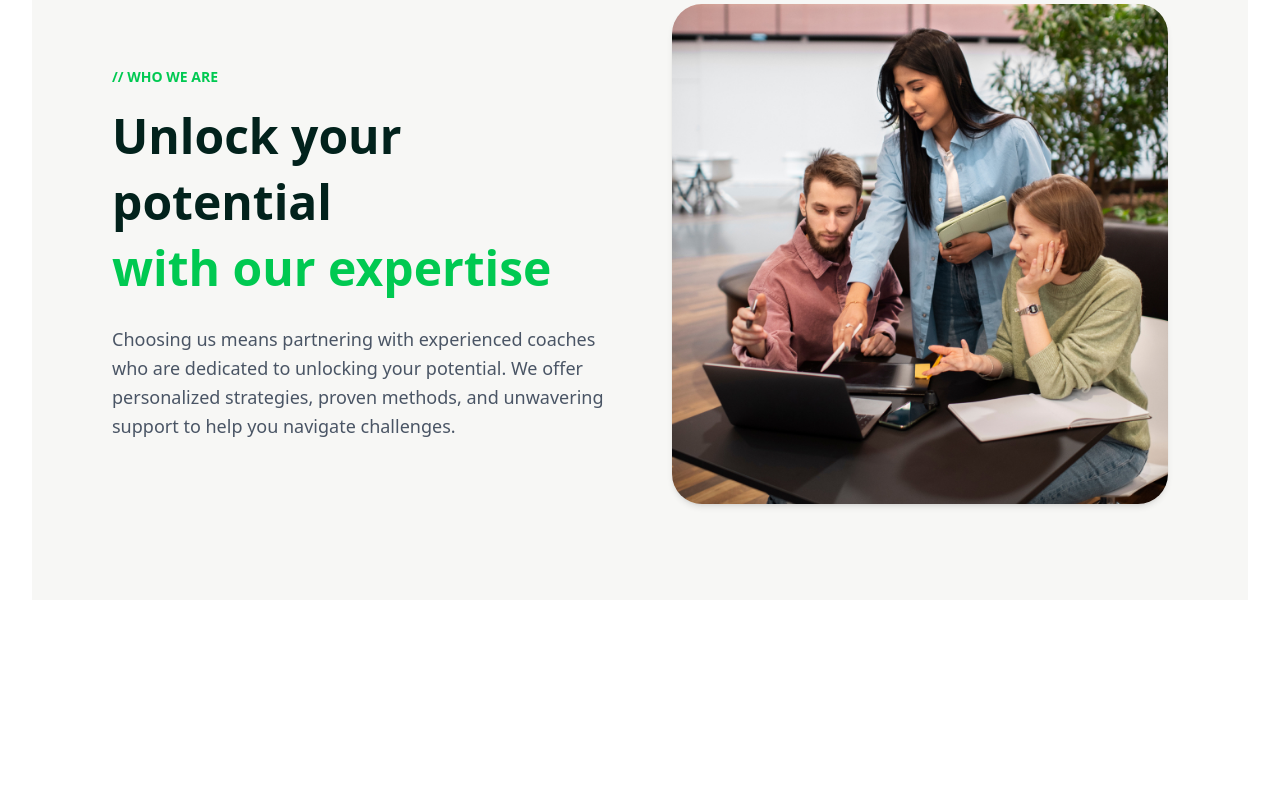
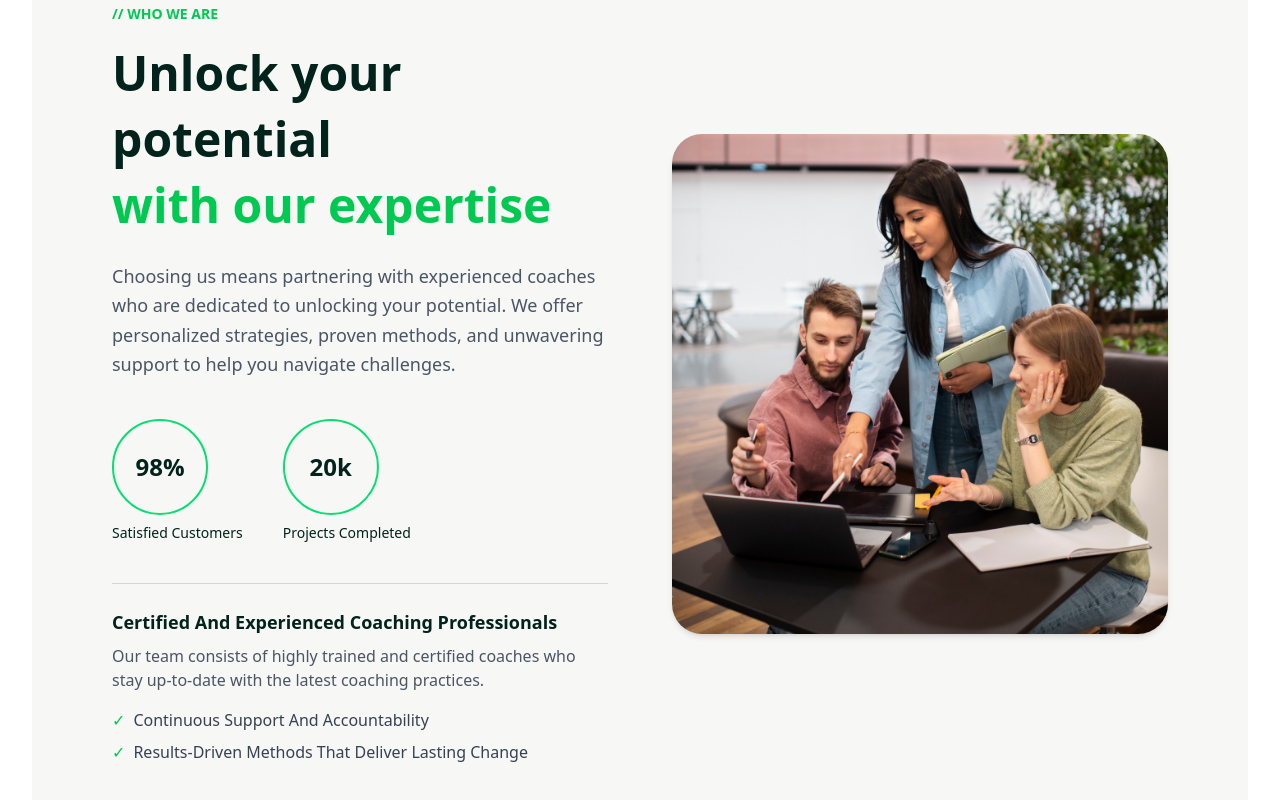
Before and after one commit to Lilbonner/krose-maket, a Next.js app: page / in a window 1280 px wide. Shown: the part 2913-3713 px from the top of the page. Before the commit the page ends 3545 px from the top, so only its background shows below. Built offline with nearby package versions, Linux system fonts and the light colour scheme.

Commit message:
added active counter function for WhoWeAre component

```diff
--- a/package.json
+++ b/package.json
@@ -19,7 +19,9 @@
     "lucide-react": "^0.511.0",
     "next": "15.1.8",
     "react": "^19.0.0",
-    "react-dom": "^19.0.0"
+    "react-countup": "^6.5.3",
+    "react-dom": "^19.0.0",
+    "react-intersection-observer": "^9.16.0"
   },
   "devDependencies": {
     "@eslint/eslintrc": "^3",
--- a/src/app/components/WhoWeAre.tsx
+++ b/src/app/components/WhoWeAre.tsx
@@ -3,8 +3,15 @@
 import { useEffect } from 'react'
 import AOS from 'aos'
 import 'aos/dist/aos.css'
+import CountUp from 'react-countup'
+import { useInView } from 'react-intersection-observer'
 
 export default function WhoWeAre() {
+    const { ref, inView } = useInView({
+        triggerOnce: true,
+        threshold: 0.5,
+    })
+
     useEffect(() => {
         AOS.init({ duration: 800, once: true })
     }, [])
@@ -12,7 +19,6 @@ export default function WhoWeAre() {
     return (
         <section className="bg-[#F7F7F5] py-24 px-6 lg:px-20">
             <div className="max-w-7xl mx-auto grid grid-cols-1 lg:grid-cols-2 gap-16 items-center">
-                {/* Левая колонка */}
                 <div data-aos="fade-right">
                     <p className="text-green-500 text-sm font-semibold uppercase">// Who We Are</p>
                     <h2 className="text-4xl md:text-5xl font-bold text-[#02221C] mt-4 leading-snug">
@@ -20,12 +26,47 @@ export default function WhoWeAre() {
                         <span className="text-green-500">with our expertise</span>
                     </h2>
                     <p className="text-gray-600 mt-6 text-lg leading-relaxed">
-                        Choosing us means partnering with experienced coaches who are dedicated to unlocking your potential. We offer personalized strategies, proven methods, and unwavering support to help you navigate challenges.
+                        Choosing us means partnering with experienced coaches who are dedicated to unlocking your potential.
+                        We offer personalized strategies, proven methods, and unwavering support to help you navigate challenges.
                     </p>
 
+                    <div ref={ref} className="flex items-center gap-10 mt-10">
+                        <div className="text-center">
+                            <div className="w-24 h-24 rounded-full border-2 border-green-400 flex items-center justify-center text-2xl font-bold text-[#02221C]">
+                                <p>{inView ? <CountUp end={98} duration={2} /> : '0'}%</p>
+                            </div>
+                            <p className="mt-2 text-sm text-[#02221C]">Satisfied Customers</p>
+                        </div>
+                        <div className="text-center">
+                            <div className="w-24 h-24 rounded-full border-2 border-green-400 flex items-center justify-center text-2xl font-bold text-[#02221C]">
+                                <p>{inView ? <CountUp end={20} duration={2} /> : '0'}k</p>
+                            </div>
+                            <p className="mt-2 text-sm text-[#02221C]">Projects Completed</p>
+                        </div>
+                    </div>
+
+                    <div className="mt-10 border-t pt-6 border-gray-300">
+                        <h3 className="text-lg font-semibold text-[#02221C]">
+                            Certified And Experienced Coaching Professionals
+                        </h3>
+                        <p className="text-gray-600 mt-2">
+                            Our team consists of highly trained and certified coaches who stay up-to-date with the latest coaching practices.
+                        </p>
+                        <ul className="mt-4 space-y-2 text-gray-700">
+                            <li className="flex items-start">
+                                <span className="text-green-500 mr-2">✓</span> Continuous Support And Accountability
+                            </li>
+                            <li className="flex items-start">
+                                <span className="text-green-500 mr-2">✓</span> Results-Driven Methods That Deliver Lasting Change
+                            </li>
+                        </ul>
+                    </div>
                 </div>
 
-                <div className="relative w-full h-[450px] lg:h-[500px] rounded-[30px] overflow-hidden shadow-md" data-aos="fade-left">
+                <div
+                    className="relative w-full h-[450px] lg:h-[500px] rounded-[30px] overflow-hidden shadow-md"
+                    data-aos="fade-left"
+                >
                     <img
                         src="/who-we-are.png"
                         alt="Team coaching"
```
Also changed, not shown: 1 other file (tests, documents, lock files or other folders).
